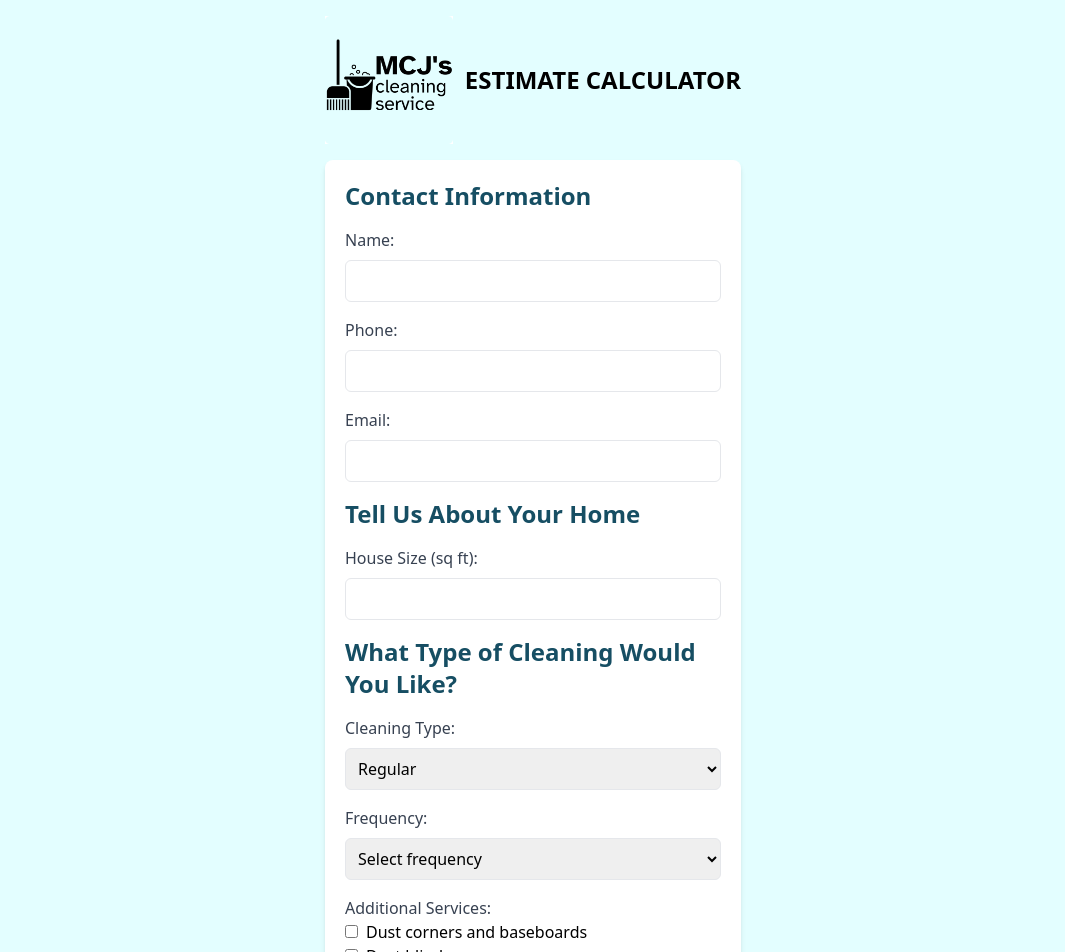
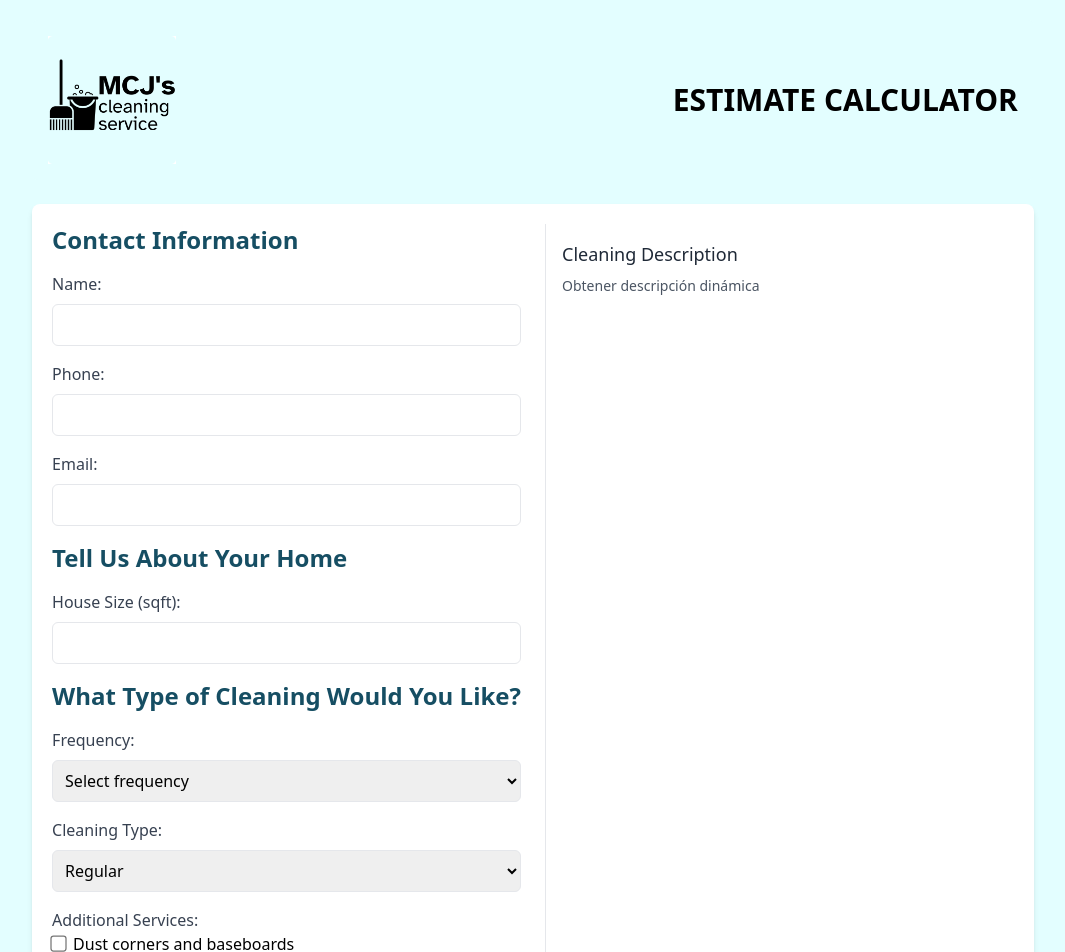
Before and after one commit to oscarcardonaoscs/CleaningEstimating-Frontend, a React (Create React App) app: page / in a window 1280 px wide. Shown: the top 952 px of the page, without its empty margins (107-1172 px from the left). Built offline with nearby package versions, Linux system fonts and the light colour scheme.

Commit message:
Diseño corregido para Formulario, logo y titulo y ancho

```diff
--- a/src/QuoteForm.js
+++ b/src/QuoteForm.js
@@ -259,21 +259,28 @@ const QuoteForm = () => {
   };
 
   return (
-    <div className="max-w-md mx-auto p-4">
-      {/* Logo */}
-      <div className="flex justify-between items-center mb-4">
+    <div className="min-h-screen bg-custom-background p-5">
+      {/* Encabezado de la página */}
+      <header className="bg-custom-background p-4 rounded-md flex justify-between items-center mb-6">
         <img src={logo} alt="Logo" className="w-32 h-auto" />
-        <h1 className="text-2xl font-bold text-right">ESTIMATE CALCULATOR</h1>
-      </div>
-      <form
-        onSubmit={handleSubmit}
-        className="p-5 max-w-lg mx-auto bg-white shadow-md rounded-lg"
+        <h1 className="text-2xl sm:text-3xl font-bold text-right">
+          ESTIMATE CALCULATOR
+        </h1>
+      </header>
+
+      {/* Contenedor con responsive grid */}
+      <div className="p-5 max-w-4lg w-full mx-auto bg-white shadow-md rounded-lg">
+        <div className="grid grid-cols-1 sm:grid-cols-2 gap-6">
+          {/* Columna izquierda: Formulario */}
+          <form onSubmit={handleSubmit} className="space-y-4">
+            <h2
+              className="text-2xl font-bold mb-4"
+              style={{ color: "#164e63" }}
             >
-        <h2 className="text-2xl font-bold mb-4" style={{ color: "#164e63" }}>
               Contact Information
             </h2>
 
-        {/* Customer Name */}
+            {/* Otros controles del formulario */}
             <div className="mb-4">
               <label className="block text-gray-700">Name:</label>
               <input
@@ -321,12 +328,17 @@ const QuoteForm = () => {
                 <p className="text-red-500 text-sm mt-2">{errors.contact}</p>
               )}
             </div>
-        <h2 className="text-2xl font-bold mb-4" style={{ color: "#164e63" }}>
+
+            <h2
+              className="text-xl sm:text-2xl font-bold mb-4"
+              style={{ color: "#164e63" }}
+            >
               Tell Us About Your Home
             </h2>
+
             {/* House Size */}
             <div className="mb-4">
-          <label className="block text-gray-700">House Size (sq ft):</label>
+              <label className="block text-gray-700">House Size (sqft):</label>
               <input
                 type="text"
                 name="size"
@@ -341,23 +353,13 @@ const QuoteForm = () => {
                 <p className="text-red-500 text-sm mt-2">{errors.size}</p>
               )}
             </div>
-        <h2 className="text-2xl font-bold mb-4" style={{ color: "#164e63" }}>
+
+            <h2
+              className="text-2xl font-bold mb-4"
+              style={{ color: "#164e63" }}
+            >
               What Type of Cleaning Would You Like?
             </h2>
-        {/* Cleaning Type */}
-        <div className="mb-4">
-          <label className="block text-gray-700">Cleaning Type:</label>
-          <select
-            name="cleaningType"
-            value={formData.cleaningType}
-            onChange={handleChange}
-            className="w-full p-2 mt-2 border rounded-md"
-          >
-            <option value="Regular">Regular</option>
-            <option value="Total">Total</option>
-            <option value="Deep">Deep</option>
-          </select>
-        </div>
 
             {/* Frequency */}
             {(formData.cleaningType === "Regular" ||
@@ -379,21 +381,51 @@ const QuoteForm = () => {
                   <option value="One-time">One-time</option>
                 </select>
                 {errors.frequency && (
-              <p className="text-red-500 text-sm mt-2">{errors.frequency}</p>
+                  <p className="text-red-500 text-sm mt-2">
+                    {errors.frequency}
+                  </p>
                 )}
               </div>
             )}
 
+            {/* Cleaning Type */}
+            <div className="mb-4">
+              <label className="block text-gray-700">Cleaning Type:</label>
+              <select
+                name="cleaningType"
+                value={formData.cleaningType}
+                onChange={handleChange}
+                className="w-full p-2 mt-2 border rounded-md"
+              >
+                <option value="Regular">Regular</option>
+                <option value="Total">Total</option>
+                <option value="Deep">Deep</option>
+              </select>
+            </div>
+
+            {/* Cleaning Description (solo para móvil) */}
+            <div className="p-4 border-l border-gray-200 sm:hidden">
+              <h2 className="text-lg font-medium text-gray-800">
+                Cleaning Description
+              </h2>
+              <p className="mt-2 text-sm text-gray-600">
+                Obtener descripción dinámica
+              </p>
+            </div>
+
             {/* Additional Services */}
             {formData.cleaningType === "Regular" && (
               <div className="mb-4">
-            <label className="block text-gray-700">Additional Services:</label>
+                <label className="block text-gray-700">
+                  Additional Services:
+                </label>
                 <div>
                   <input
                     type="checkbox"
                     name="cornersAndBaseboards"
                     checked={formData.additionalServices.cornersAndBaseboards}
                     onChange={handleChange}
+                    className="transform scale-125"
                   />
                   <label className="ml-2">Dust corners and baseboards</label>
                 </div>
@@ -403,6 +435,7 @@ const QuoteForm = () => {
                     name="blinds"
                     checked={formData.additionalServices.blinds}
                     onChange={handleChange}
+                    className="transform scale-125"
                   />
                   <label className="ml-2">Dust blinds</label>
                 </div>
@@ -412,6 +445,7 @@ const QuoteForm = () => {
                     name="fansAndFixtures"
                     checked={formData.additionalServices.fansAndFixtures}
                     onChange={handleChange}
+                    className="transform scale-125"
                   />
                   <label className="ml-2">
                     Dust ceiling fans and light fixtures
@@ -423,6 +457,7 @@ const QuoteForm = () => {
                     name="switchPlates"
                     checked={formData.additionalServices.switchPlates}
                     onChange={handleChange}
+                    className="transform scale-125"
                   />
                   <label className="ml-2">
                     Clean switch plates, outlet plates, doors, and door knobs
@@ -434,6 +469,7 @@ const QuoteForm = () => {
                     name="windows"
                     checked={formData.additionalServices.windows}
                     onChange={handleChange}
+                    className="transform scale-125"
                   />
                   <label className="ml-2">
                     Clean interior windows & window sills
@@ -441,6 +477,7 @@ const QuoteForm = () => {
                 </div>
               </div>
             )}
+
             {/* Submit Button */}
             <button
               type="submit"
@@ -449,6 +486,18 @@ const QuoteForm = () => {
               Get Estimate
             </button>
           </form>
+
+          {/* Columna derecha: Descripción dinámica del tipo de limpieza (solo en Desktop) */}
+          <div className="p-4 border-l border-gray-200 hidden sm:block">
+            <h2 className="text-lg font-medium text-gray-800">
+              Cleaning Description
+            </h2>
+            <p className="mt-2 text-sm text-gray-600">
+              Obtener descripción dinámica
+            </p>
+          </div>
+        </div>
+      </div>
     </div>
   );
 };
```
Lines whose indentation alone changed are shown as unchanged.
